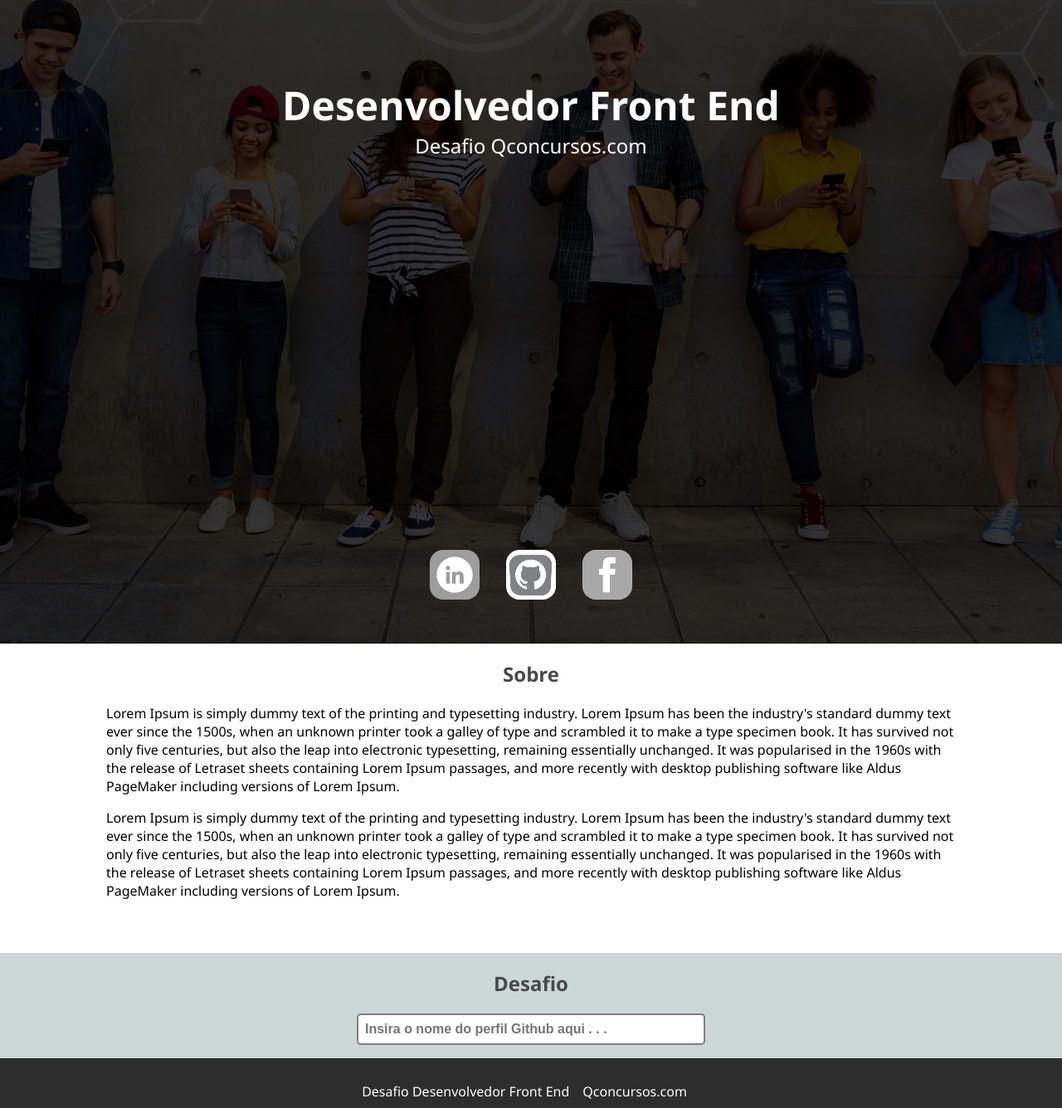
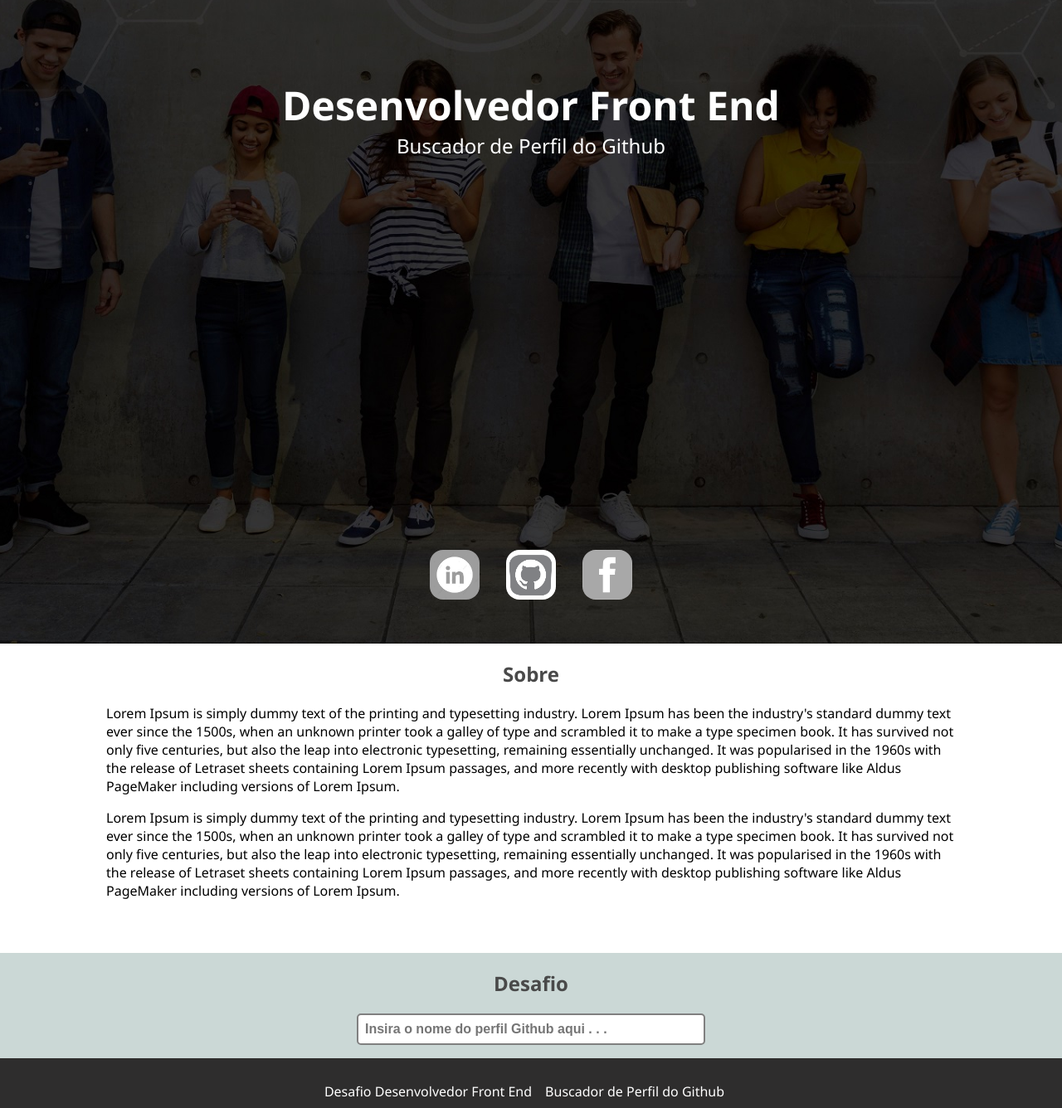
Before and after one commit to LeonardoPerson/Listar-Perfil-Github, a plain HTML site: page index.html in a window 1280 px wide. Shown: the part 424-1760 px from the top of the page at 83% size. Drawn offline with Linux system fonts and the light colour scheme.

Commit message:
Update index.html

```diff
--- a/index.html
+++ b/index.html
@@ -24,7 +24,7 @@
 
       <div class='header-informacao'>
         <div>Desenvolvedor Front End</div>
-        <div>Desafio Qconcursos.com</div>
+        <div>Buscador de Perfil do Github</div>
       </div>
 
       <nav class='header-links'>
@@ -94,7 +94,7 @@
     <!--footer footer footer footer footer footer footer footer footer footer footer footer footer -->
     <footer class='footer'>
       <div>Desafio Desenvolvedor Front End</div>
-      <div>Qconcursos.com</div>
+      <div>Buscador de Perfil do Github</div>
     </footer>
   </div>
   <script src='app.js'></script>
```
